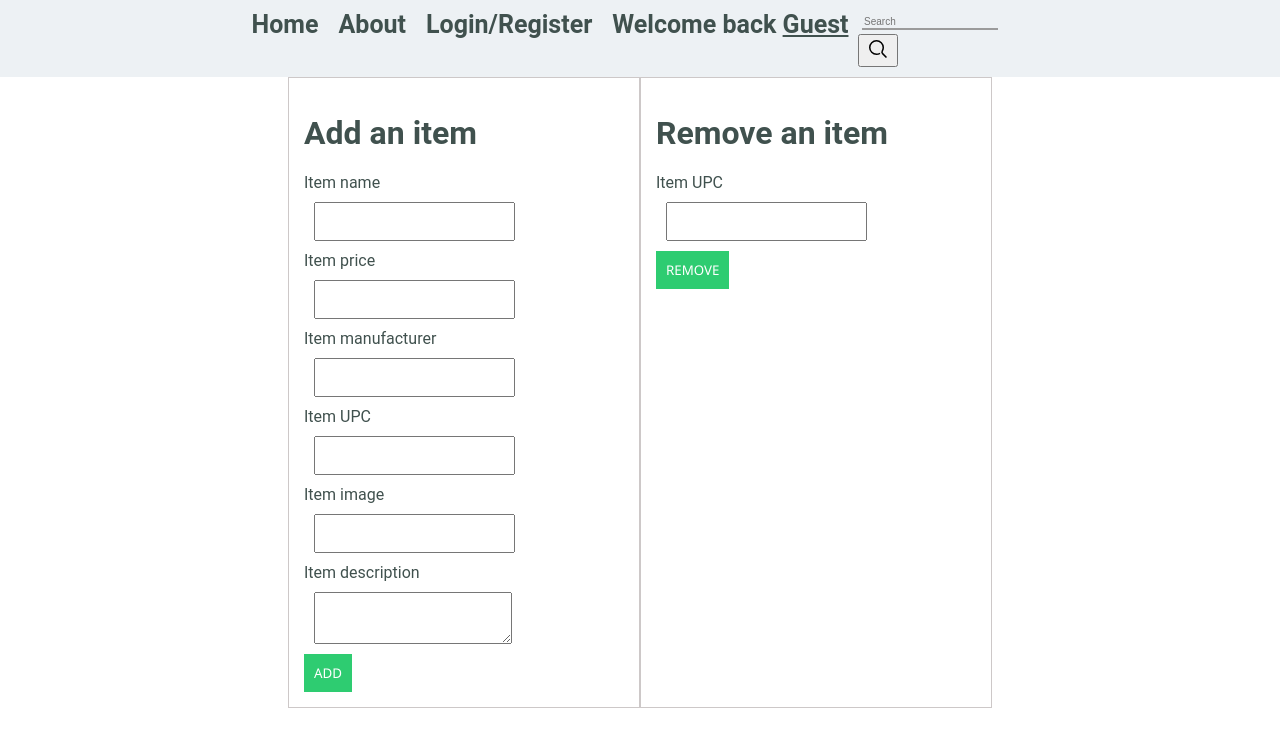
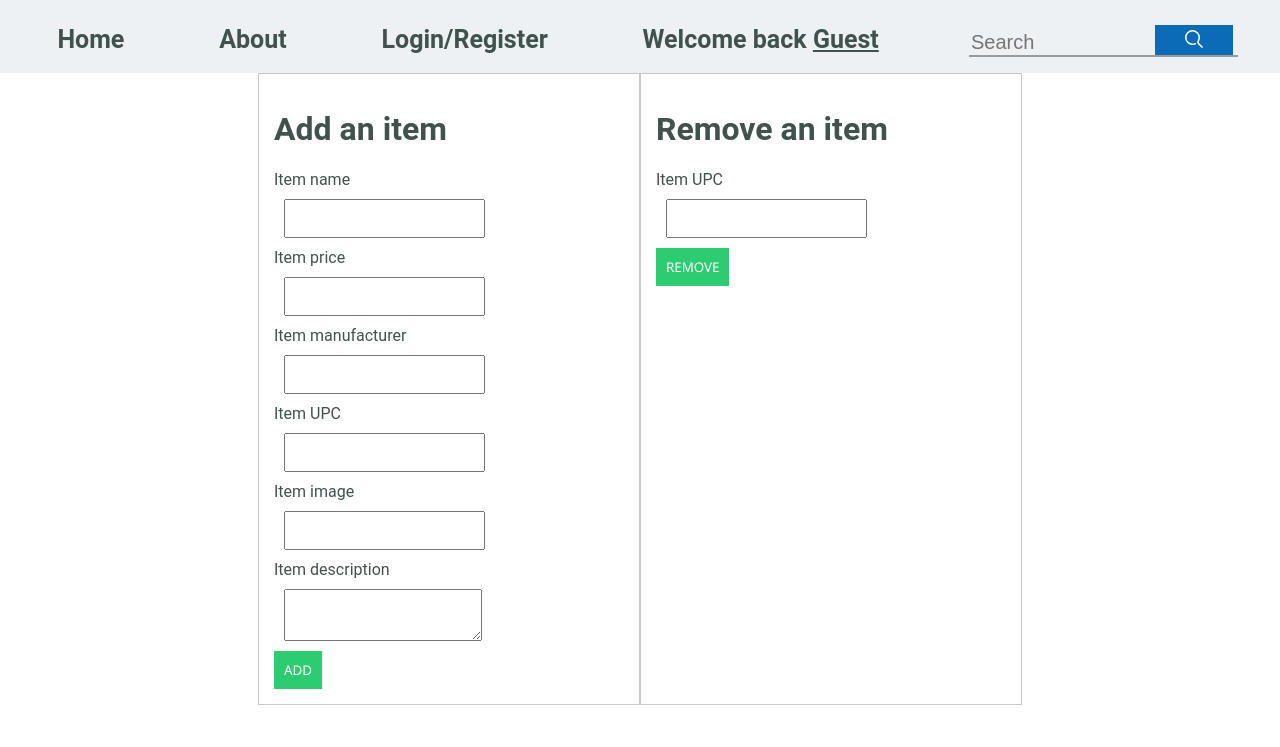
Before and after one commit to eitan-lich/php-eCommerce, a PHP site: page /addItem.php in a window 1280 px wide. Shown: the top 747 px of the page. Run offline with PHP 8.4, Linux system fonts and the light colour scheme.

Commit message:
Styling for search bar, item containers, forms

```diff
--- a/styles.css
+++ b/styles.css
@@ -1,6 +1,7 @@
 :root {
     --main-text-color:#40514E;
     --navbar-bg-color:#edf1f4;
+    --navbar-li-hover:rgb(68, 177, 255);
 }
 
 
@@ -11,14 +12,15 @@ body {
 
 }
 
-
 .navbar {
     display:flex;
-    justify-content: center;
-    list-style: none;
+    justify-content: space-around;
+    flex-wrap: wrap;
+    list-style-type: none;
     background-color: var(--navbar-bg-color);
-    margin: 0;
     padding:10px;
+    padding-top: 25px;
+    margin:0;
 }
 
 .navbar-item a {
@@ -28,7 +30,11 @@ body {
     margin:10px;
     font-size: 25px;
     font-weight: 700;
+    transition: color 0.5s;
+}
 
+.navbar-item a:hover {
+    color:var(--navbar-li-hover);
 }
 
 #search-bar, .auth-form input {
@@ -37,7 +43,7 @@ body {
     color: var(--main-text-color);
     background: transparent;
     outline: 0;
-    font-size: 10px;
+    font-size: 20px;
     cursor: text;
     transition: border-color 0.2s;
     margin:2%;
@@ -47,21 +53,46 @@ body {
     border-color: #27ae60;
 }
 
+
+.wrapper-search {
+    position: relative;
+}
+
+#search-button {
+    top:0;
+    right:0;
+    color: #fff;
+    border: 2px solid;
+    cursor: pointer;
+    height: 30px;
+    outline: none;
+    padding: 0 25px;
+    position: absolute;
+    background: #0b6bb6;
+    border-color: #0b6bb6;
+    transition: background-color 0.5s, border-color 0.5s;
+}
+
+#search-button:hover {
+    background-color: #064474;
+    border-color:#064474;
+}
+
 .items {
     display:flex;
     margin:5px;
 }
 
 .item-container {
-    width:25%;
+    width:auto;
     border: 1px solid rgb(205, 200, 200);
     color:var(--main-text-color);
     padding:15px;
+    width:350px;
 }
 
 .item-container img {
-    width:250px;
-    height:200px;
+    width: 50%;
 }
 
 .item-container button {
@@ -101,13 +132,14 @@ body {
 
 .auth-form button {
     width:35%;
+    background-color: #2ecc71;
 }
 
 .auth-form-container {
     display:flex;
 }
 
-#add-btn {
+#add-btn, .auth-form button {
     cursor:pointer;
     border:none;
     text-transform: uppercase;
```
